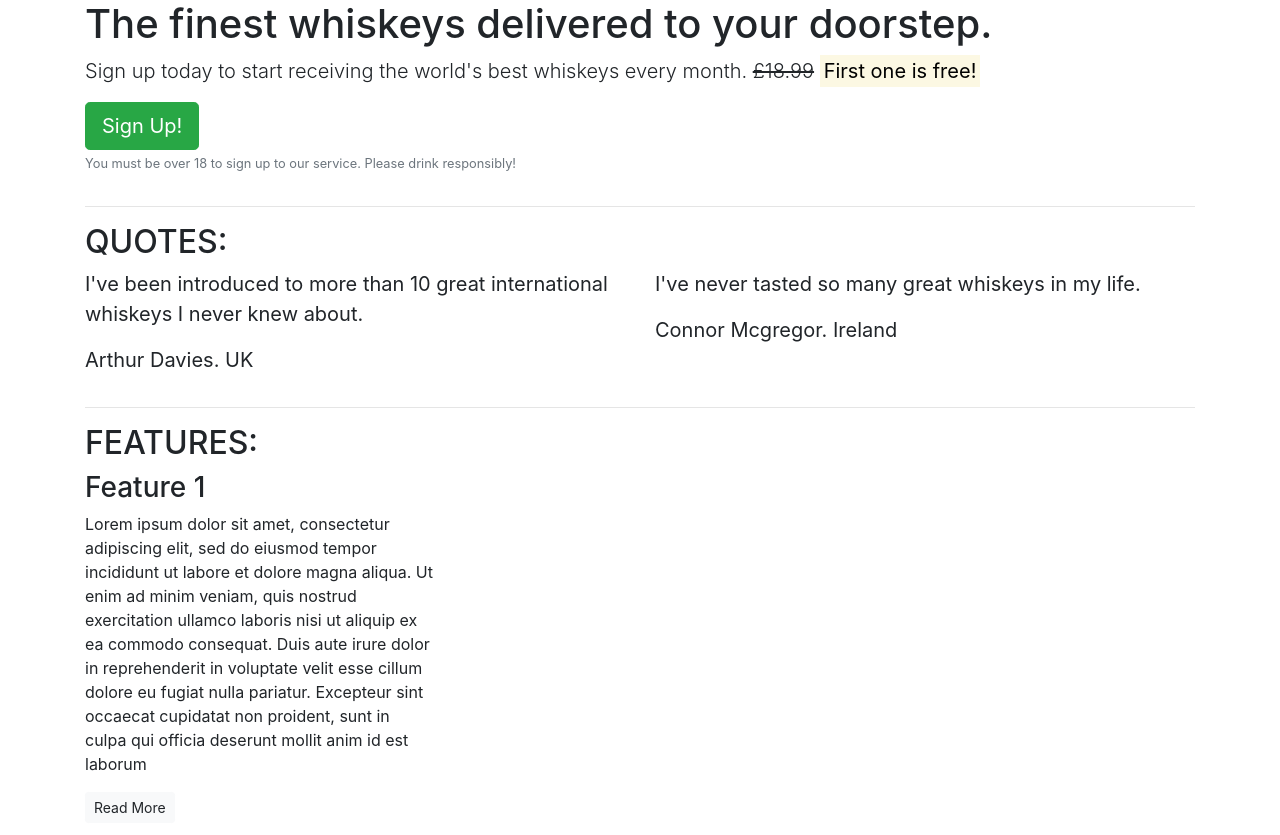
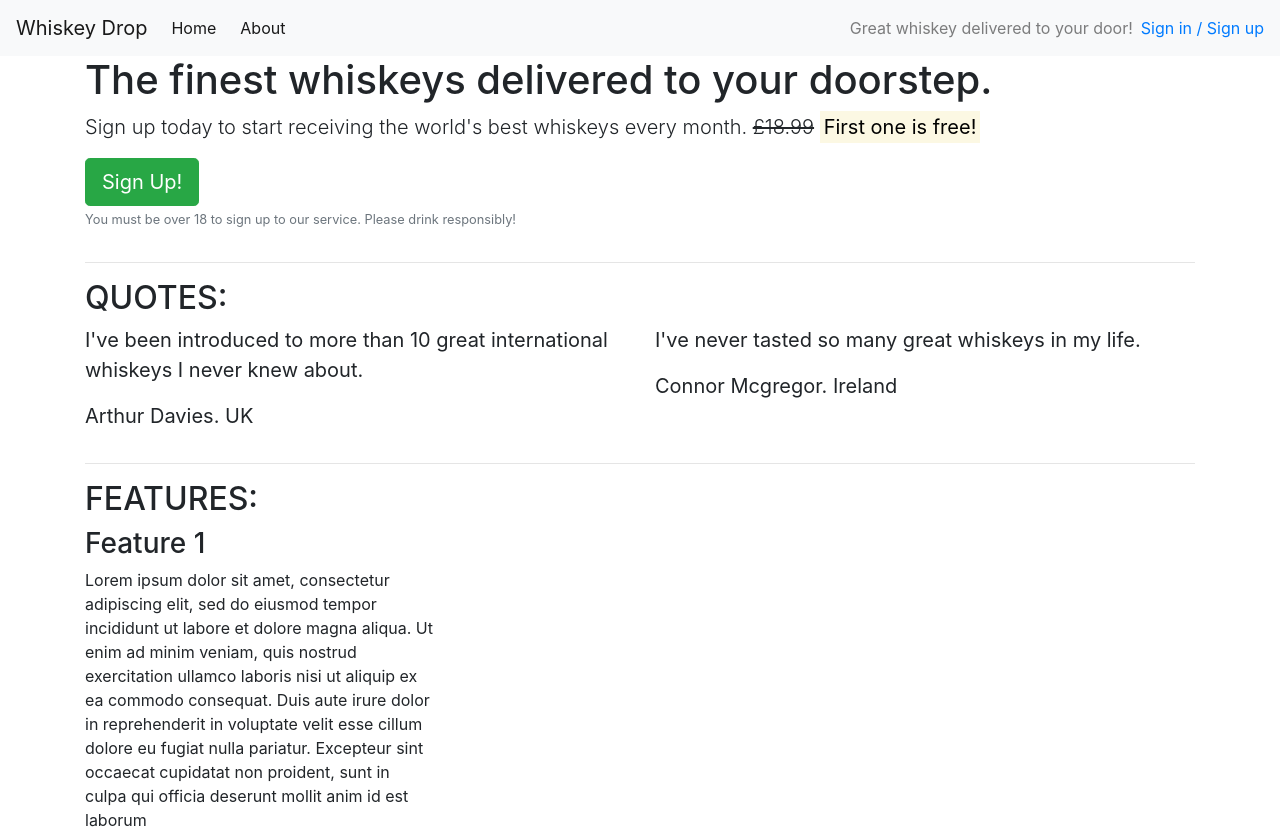
Before and after one commit to adamparker75/bootstrap-test, a plain HTML site: page index.html in a window 1280 px wide. Shown: the top 835 px of the page. Drawn offline with nearby package versions, Linux system fonts and the light colour scheme.

Commit message:
Added navbar with links to home page and about page. Also added a signup link

```diff
--- a/index.html
+++ b/index.html
@@ -9,6 +9,15 @@
     <script src="https://stackpath.bootstrapcdn.com/bootstrap/4.4.1/js/bootstrap.min.js" integrity="sha384-wfSDF2E50Y2D1uUdj0O3uMBJnjuUD4Ih7YwaYd1iqfktj0Uod8GCExl3Og8ifwB6" crossorigin="anonymous"></script>
 </head>
 <body>
+<nav class="navbar navbar-light bg-light navbar-expand-sm">
+    <a href="/" class="navbar-brand">Whiskey Drop</a>
+    <ul class="navbar-nav mr-auto">
+        <li class="active nav-item mr-2"><a class="nav-link" href="/">Home</a></li>
+        <li class="active nav-item mr-2"><a class="nav-link" href="/about">About</a></li>
+    </ul>
+    <P class="navbar-text my-auto mr-2">Great whiskey delivered to your door!</P>
+    <a href="/login">Sign in / Sign up</a>
+</nav>
     <article class="container">
         <!--call out-->
         <div class="row">
```
